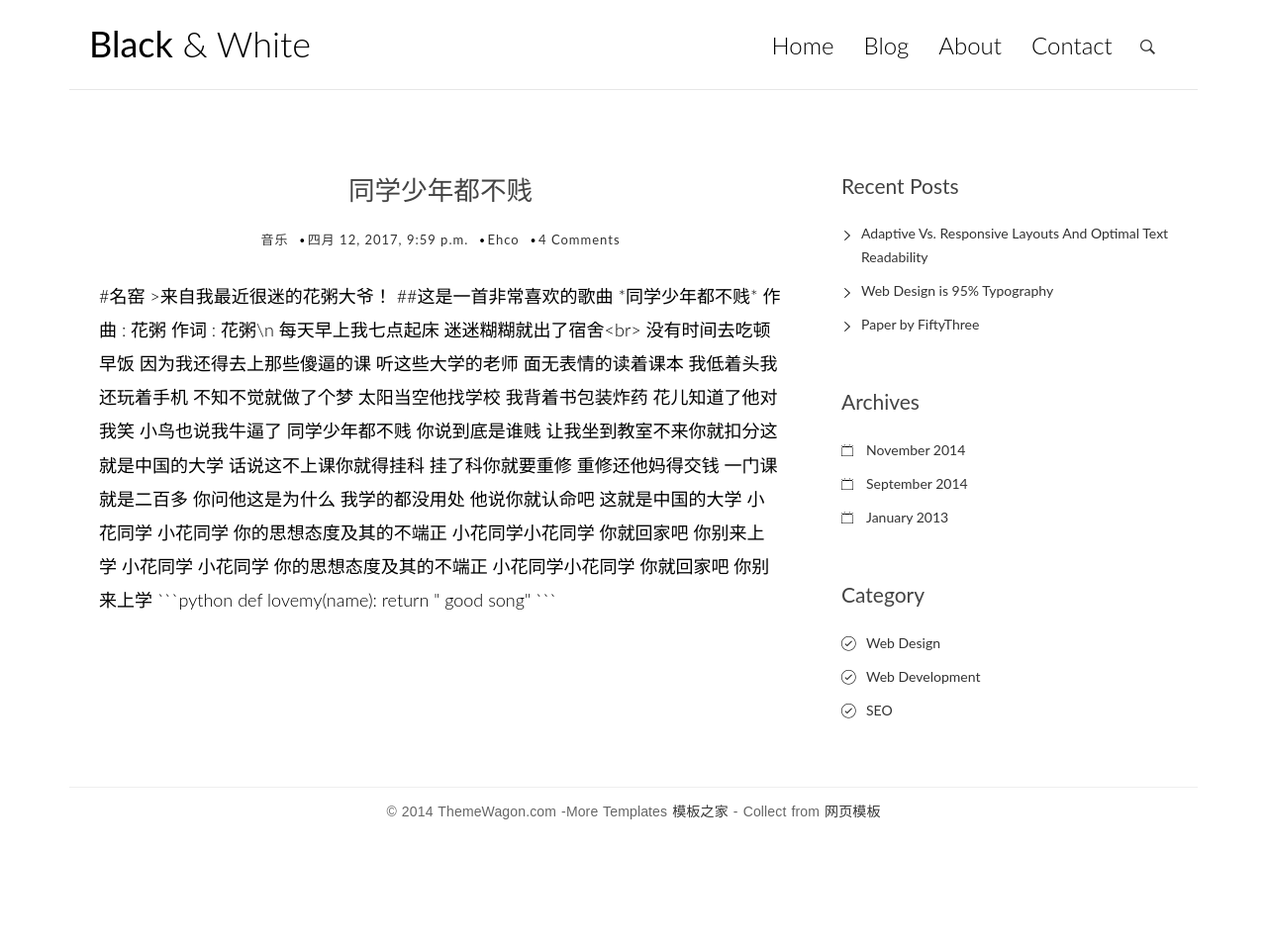
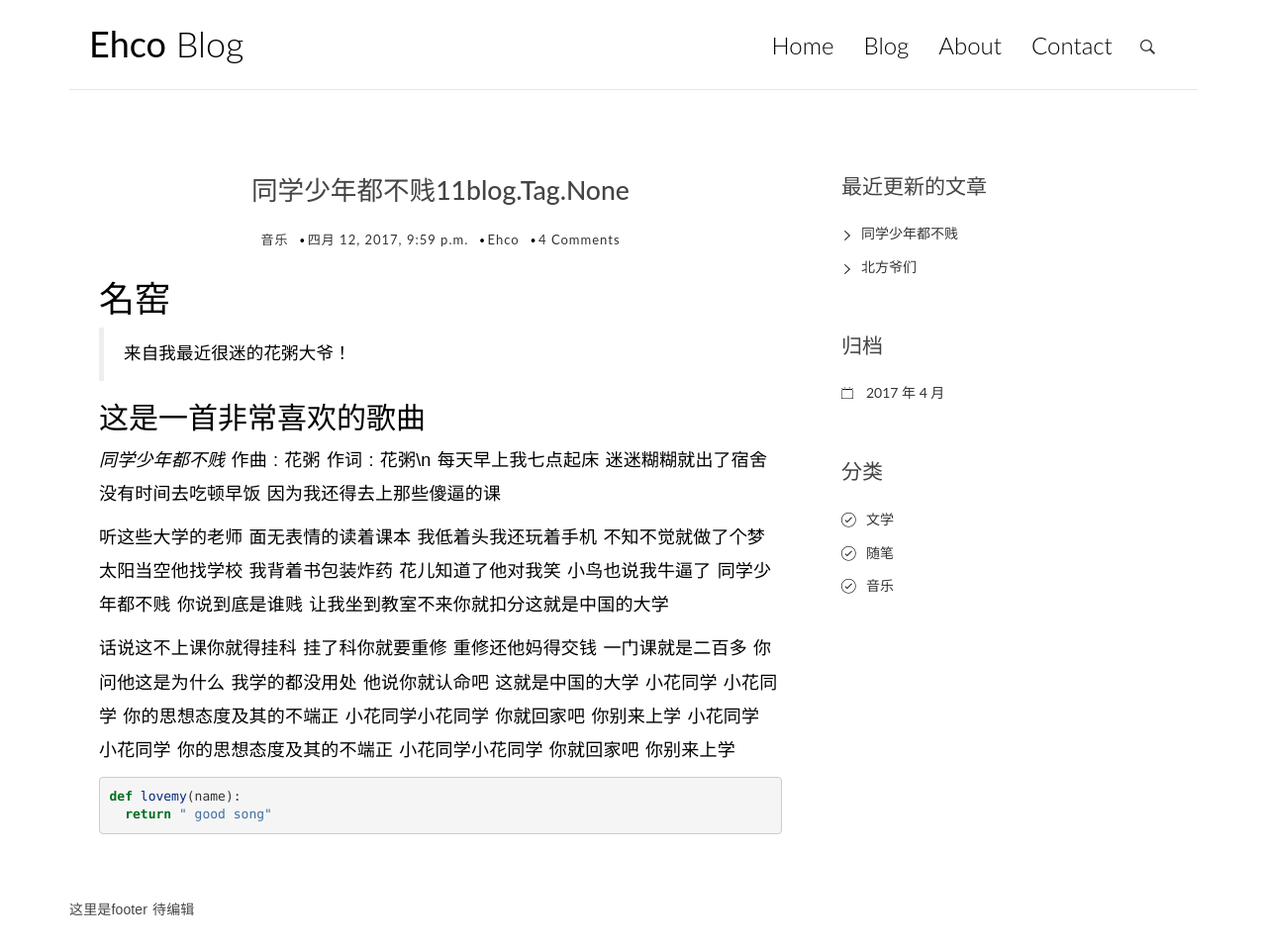
Before and after one commit to Ehco1996/django_blog, a Django app: page /post/4/ in a window 1280 px wide. Shown: the whole page at 99% size. Before the commit the page ends 828 px from the top, so only its background shows below. Run offline with Django 3.2, Linux system fonts and the light colour scheme; data comes from the database, SQL or seed files in the repository; both versions use the stored data as it was after the commit; some libraries are stand-ins or nearby versions.

Commit message:
增加markdown支持和代码高亮

```diff
--- /dev/null
+++ b/blog/static/blog/css/friendly.css
@@ -0,0 +1,61 @@
+.codehilite .hll { background-color: #ffffcc }
+.codehilite .c { color: #60a0b0; font-style: italic } /* Comment */
+.codehilite .err { border: 1px solid #FF0000 } /* Error */
+.codehilite .k { color: #007020; font-weight: bold } /* Keyword */
+.codehilite .o { color: #666666 } /* Operator */
+.codehilite .cm { color: #60a0b0; font-style: italic } /* Comment.Multiline */
+.codehilite .cp { color: #007020 } /* Comment.Preproc */
+.codehilite .c1 { color: #60a0b0; font-style: italic } /* Comment.Single */
+.codehilite .cs { color: #60a0b0; background-color: #fff0f0 } /* Comment.Special */
+.codehilite .gd { color: #A00000 } /* Generic.Deleted */
+.codehilite .ge { font-style: italic } /* Generic.Emph */
+.codehilite .gr { color: #FF0000 } /* Generic.Error */
+.codehilite .gh { color: #000080; font-weight: bold } /* Generic.Heading */
+.codehilite .gi { color: #00A000 } /* Generic.Inserted */
+.codehilite .go { color: #808080 } /* Generic.Output */
+.codehilite .gp { color: #c65d09; font-weight: bold } /* Generic.Prompt */
+.codehilite .gs { font-weight: bold } /* Generic.Strong */
+.codehilite .gu { color: #800080; font-weight: bold } /* Generic.Subheading */
+.codehilite .gt { color: #0040D0 } /* Generic.Traceback */
+.codehilite .kc { color: #007020; font-weight: bold } /* Keyword.Constant */
+.codehilite .kd { color: #007020; font-weight: bold } /* Keyword.Declaration */
+.codehilite .kn { color: #007020; font-weight: bold } /* Keyword.Namespace */
+.codehilite .kp { color: #007020 } /* Keyword.Pseudo */
+.codehilite .kr { color: #007020; font-weight: bold } /* Keyword.Reserved */
+.codehilite .kt { color: #902000 } /* Keyword.Type */
+.codehilite .m { color: #40a070 } /* Literal.Number */
+.codehilite .s { color: #4070a0 } /* Literal.String */
+.codehilite .na { color: #4070a0 } /* Name.Attribute */
+.codehilite .nb { color: #007020 } /* Name.Builtin */
+.codehilite .nc { color: #0e84b5; font-weight: bold } /* Name.Class */
+.codehilite .no { color: #60add5 } /* Name.Constant */
+.codehilite .nd { color: #555555; font-weight: bold } /* Name.Decorator */
+.codehilite .ni { color: #d55537; font-weight: bold } /* Name.Entity */
+.codehilite .ne { color: #007020 } /* Name.Exception */
+.codehilite .nf { color: #06287e } /* Name.Function */
+.codehilite .nl { color: #002070; font-weight: bold } /* Name.Label */
+.codehilite .nn { color: #0e84b5; font-weight: bold } /* Name.Namespace */
+.codehilite .nt { color: #062873; font-weight: bold } /* Name.Tag */
+.codehilite .nv { color: #bb60d5 } /* Name.Variable */
+.codehilite .ow { color: #007020; font-weight: bold } /* Operator.Word */
+.codehilite .w { color: #bbbbbb } /* Text.Whitespace */
+.codehilite .mf { color: #40a070 } /* Literal.Number.Float */
+.codehilite .mh { color: #40a070 } /* Literal.Number.Hex */
+.codehilite .mi { color: #40a070 } /* Literal.Number.Integer */
+.codehilite .mo { color: #40a070 } /* Literal.Number.Oct */
+.codehilite .sb { color: #4070a0 } /* Literal.String.Backtick */
+.codehilite .sc { color: #4070a0 } /* Literal.String.Char */
+.codehilite .sd { color: #4070a0; font-style: italic } /* Literal.String.Doc */
+.codehilite .s2 { color: #4070a0 } /* Literal.String.Double */
+.codehilite .se { color: #4070a0; font-weight: bold } /* Literal.String.Escape */
+.codehilite .sh { color: #4070a0 } /* Literal.String.Heredoc */
+.codehilite .si { color: #70a0d0; font-style: italic } /* Literal.String.Interpol */
+.codehilite .sx { color: #c65d09 } /* Literal.String.Other */
+.codehilite .sr { color: #235388 } /* Literal.String.Regex */
+.codehilite .s1 { color: #4070a0 } /* Literal.String.Single */
+.codehilite .ss { color: #517918 } /* Literal.String.Symbol */
+.codehilite .bp { color: #007020 } /* Name.Builtin.Pseudo */
+.codehilite .vc { color: #bb60d5 } /* Name.Variable.Class */
+.codehilite .vg { color: #bb60d5 } /* Name.Variable.Global */
+.codehilite .vi { color: #bb60d5 } /* Name.Variable.Instance */
+.codehilite .il { color: #40a070 } /* Literal.Number.Integer.Long */
--- /dev/null
+++ b/blog/templatetags/blog_tags.py
@@ -0,0 +1,18 @@
+from ..models import Post,Category
+from django import template
+
+register = template.Library()
+
+
+#注册该函数，让我们在模板文件在能使用
+@register.simple_tag
+def get_recent_posts(num=5):
+    return Post.objects.all()[:num]
+
+@register.simple_tag
+def archives():
+    return Post.objects.dates('created_time','month',order='DESC')
+
+@register.simple_tag
+def get_categories():
+    return Category.objects.all()
--- a/blog/views.py
+++ b/blog/views.py
@@ -1,7 +1,7 @@
 from django.shortcuts import render
 
 from .models import Post
-
+import markdown
 from django.shortcuts import render, get_object_or_404
 # Create your views here.
 
@@ -12,7 +12,15 @@ def index(request):
 
 
 
+
 def detail(request, pk):
-    # pk的意思是主键，即从url获取文章id
+    '''
+    这里pk参数和上次编写的一样，都是通过主键id来获取文章
+    '''
     post = get_object_or_404(Post, pk=pk)
-    return render(request, 'blog/detail.html', context={'post': post})
+    post.body = markdown.markdown(post.body, extensions=[
+        'markdown.extensions.extra',
+        'markdown.extensions.codehilite',
+        'markdown.extensions.toc',
+    ])
+    return render(request,'blog/detail.html',context={'post':post})
--- a/templates/blog/base.html
+++ b/templates/blog/base.html
@@ -1,4 +1,4 @@
-<!DOCTYPE html>
+<!DOCTYPE html> {% load blog_tags %}
 <html>
 
 <head>
@@ -14,6 +14,7 @@
     <link rel="stylesheet" href="http://code.ionicframework.com/ionicons/2.0.1/css/ionicons.min.css">
     <link rel="stylesheet" href="{% static 'blog/css/pace.css' %}">
     <link rel="stylesheet" href="{% static 'blog/css/custom.css' %}">
+    <link rel="stylesheet" href="{% static 'blog/css/friendly.css' %}">
 
     <!-- js -->
     <script src="{% static 'blog/js/jquery-2.1.3.min.js' %}"></script>
@@ -22,14 +23,13 @@
     <script src="{% static 'blog/js/modernizr.custom.js' %}"></script>
 
 </head>
-
 <body>
     <div class="container">
         <header id="site-header">
             <div class="row">
                 <div class="col-md-4 col-sm-5 col-xs-8">
                     <div class="logo">
-                        <h1><a href="index.html"><b>Black</b> &amp; White</a></h1>
+                        <h1><a href="/"><b>Ehco</b> Blog </a></h1>
                     </div>
                 </div>
                 <!-- col-md-4 -->
@@ -43,7 +43,7 @@
 
                         <div class="collapse navbar-collapse" id="bs-example-navbar-collapse-1">
                             <ul class="nav navbar-nav navbar-right">
-                                <li class="cl-effect-11"><a href="index.html" data-hover="Home">Home</a></li>
+                                <li class="cl-effect-11"><a href="/" data-hover="Home">Home</a></li>
                                 <li class="cl-effect-11"><a href="full-width.html" data-hover="Blog">Blog</a></li>
                                 <li class="cl-effect-11"><a href="about.html" data-hover="About">About</a></li>
                                 <li class="cl-effect-11"><a href="contact.html" data-hover="Contact">Contact</a></li>
@@ -65,7 +65,7 @@
             </div>
         </header>
     </div>
-    <div class="copyrights">Collect from <a href="http://www.cssmoban.com/">网页模板</a></div>
+    <div class="copyrights">Ehco <a href="https://github.com/Ehco1996">Github</a></div>
 
     <div class="content-body">
         <div class="container">
@@ -75,46 +75,37 @@
                 </main>
                 <aside class="col-md-4">
                     <div class="widget widget-recent-posts">
-                        <h3 class="widget-title">Recent Posts</h3>
+                        <h3 class="widget-title">最近更新的文章</h3>
+                        {% get_recent_posts as recent_post_list %}
                         <ul>
+                            {% for post in recent_post_list %}
                             <li>
-                                <a href="#">Adaptive Vs. Responsive Layouts And Optimal Text Readability</a>
+                                <a href="{{ post.get_absolute_url}}">{{ post.title }}</a>
                             </li>
-                            <li>
-                                <a href="#">Web Design is 95% Typography</a>
-                            </li>
-                            <li>
-                                <a href="#">Paper by FiftyThree</a>
-                            </li>
+                            {% endfor %}
                         </ul>
                     </div>
                     <div class="widget widget-archives">
-                        <h3 class="widget-title">Archives</h3>
+                        <h3 class="widget-title">归档</h3>
+                        {% archives as archives_list %}
                         <ul>
+                            {% for date in archives_list %}
                             <li>
-                                <a href="#">November 2014</a>
+                                <a href="#">{{ date.year }} 年 {{ date.month }} 月 </a>
                             </li>
-                            <li>
-                                <a href="#">September 2014</a>
-                            </li>
-                            <li>
-                                <a href="#">January 2013</a>
-                            </li>
+                            {% endfor %}
                         </ul>
                     </div>
 
                     <div class="widget widget-category">
-                        <h3 class="widget-title">Category</h3>
+                        <h3 class="widget-title">分类</h3>
+                        {% get_categories as category_list %}
                         <ul>
+                            {% for cate in category_list %}
                             <li>
-                                <a href="#">Web Design</a>
+                                <a href="#">{{ cate.name }}</a>
                             </li>
-                            <li>
-                                <a href="#">Web Development</a>
-                            </li>
-                            <li>
-                                <a href="#">SEO</a>
-                            </li>
+                            {% endfor %}
                         </ul>
                     </div>
                 </aside>
@@ -125,7 +116,7 @@
         <div class="container">
             <div class="row">
                 <div class="col-md-12">
-                    <p class="copyright">&copy; 2014 ThemeWagon.com -More Templates <a href="http://www.cssmoban.com/" target="_blank" title="模板之家">模板之家</a>                        - Collect from <a href="http://www.cssmoban.com/" title="网页模板" target="_blank">网页模板</a></p>
+                    <p> 这里是footer 待编辑</p>
                 </div>
             </div>
         </div>
@@ -136,7 +127,7 @@
         <button type="button" class="overlay-close"><span class="ion-ios-close-empty"></span></button>
         <nav>
             <ul>
-                <li><a href="index.html">Home</a></li>
+                <li><a href="/">Home</a></li>
                 <li><a href="full-width.html">Blog</a></li>
                 <li><a href="about.html">About</a></li>
                 <li><a href="contact.html">Contact</a></li>
--- a/templates/blog/detail.html
+++ b/templates/blog/detail.html
@@ -3,8 +3,7 @@
 <article class="post post-1">
 <header class="entry-header">
 	<h1 class="entry-title">
-		{{ post.title }}
-
+		{{ post.title }}11{{ post.tags }}
 	</h1>
 	<div class="entry-meta">
 		<span class="post-category"><a href="#">{{ post.category.name }} </a></span>
@@ -22,7 +21,7 @@
 </header>
 
 <div class="entry-content clearfix">
-	{{ post.body }}
+	{{ post.body|safe }}
 </div>
 
 </article>
```
Also changed, not shown: blog/templatetags/__init__.py (added), db.sqlite3.
